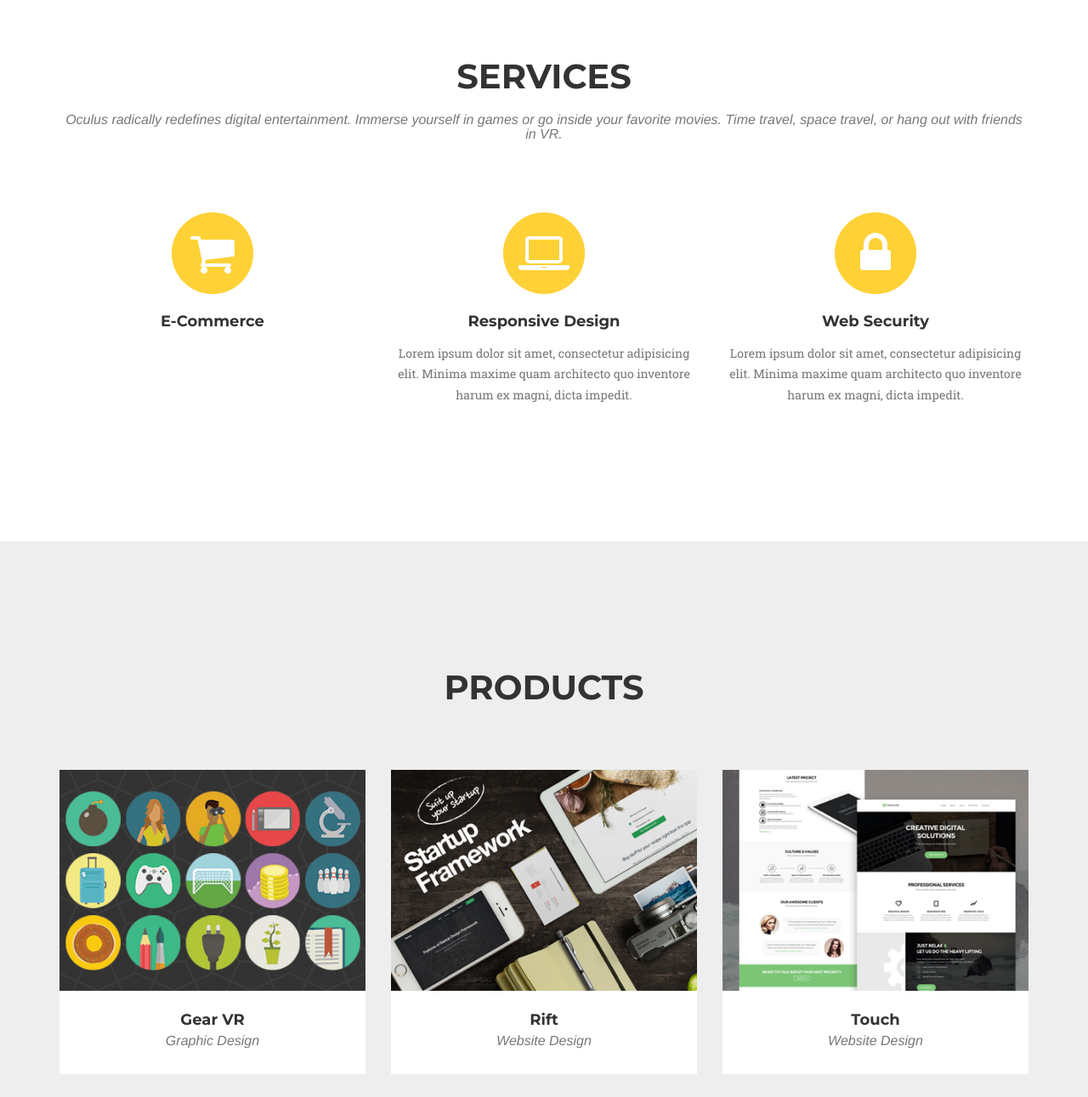
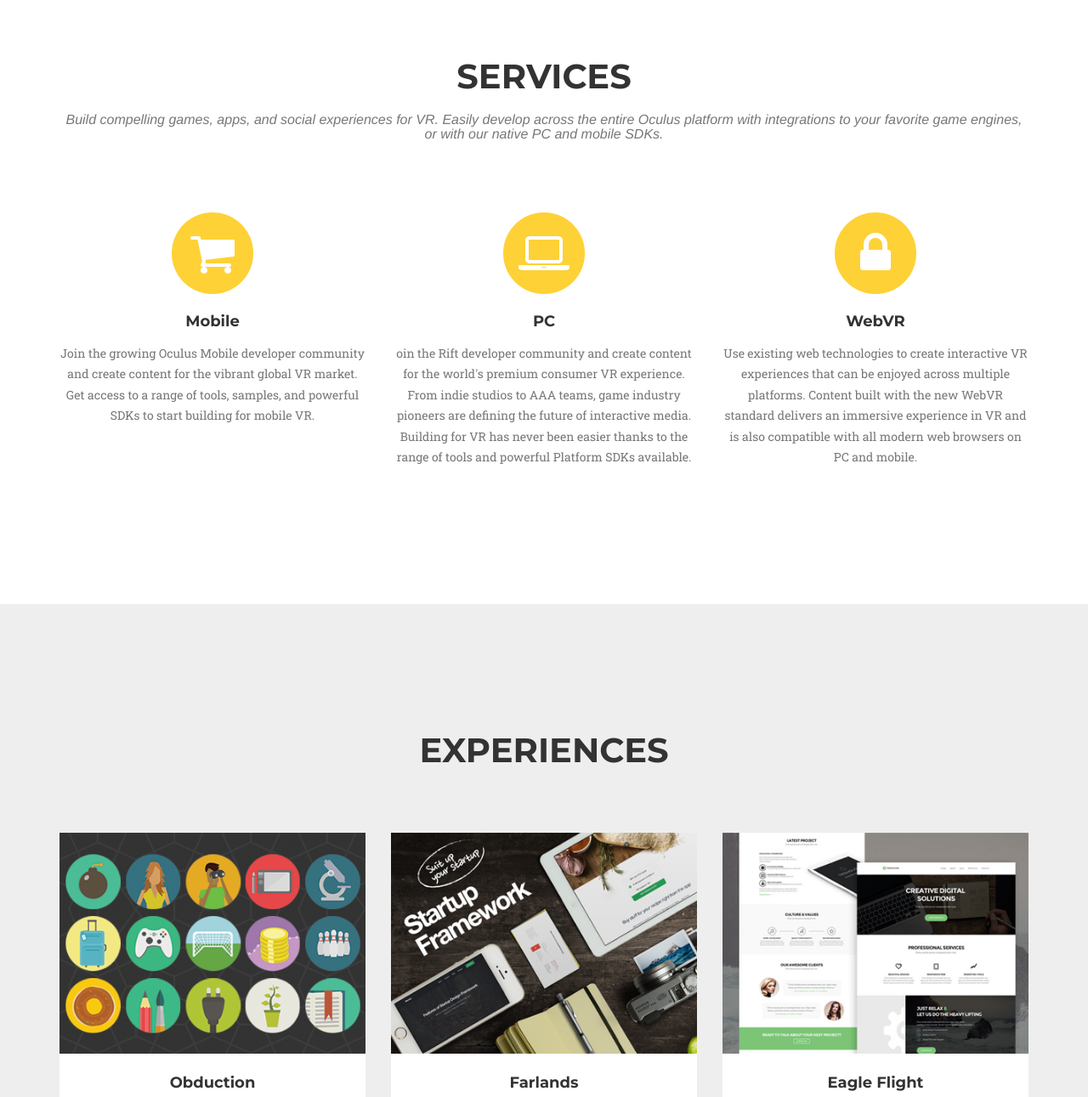
Before and after one commit to ljparchaso/lablispets, a website: page index.html in a window 1280 px wide. Shown: the part 840-2131 px from the top of the page at 85% size. Drawn offline with nearby package versions, Linux system fonts and the light colour scheme; a web font is replaced by a local one.

Commit message:
Update index.html

```diff
--- a/index.html
+++ b/index.html
@@ -9,7 +9,7 @@
     <meta name="description" content="">
     <meta name="author" content="">
 
-    <title>Oculus Rift</title>
+    <title>Oculus</title>
 
     <!-- Bootstrap Core CSS -->
     <link href="vendor/bootstrap/css/bootstrap.min.css" rel="stylesheet">
@@ -43,7 +43,7 @@
                 <button type="button" class="navbar-toggle" data-toggle="collapse" data-target="#bs-example-navbar-collapse-1">
                     <span class="sr-only">Toggle navigation</span> Menu <i class="fa fa-bars"></i>
                 </button>
-                <a class="navbar-brand page-scroll" href="#page-top">The Oculus Rift</a>
+                <a class="navbar-brand page-scroll" href="#page-top">Oculus</a>
             </div>
 
             <!-- Collect the nav links, forms, and other content for toggling -->
@@ -91,7 +91,7 @@
             <div class="row">
                 <div class="col-lg-12 text-center">
                     <h2 class="section-heading">Services</h2>
-                    <h3 class="section-subheading text-muted">Oculus radically redefines digital entertainment. Immerse yourself in games or go inside your favorite movies. Time travel, space travel, or hang out with friends in VR.</h3>
+                    <h3 class="section-subheading text-muted">Build compelling games, apps, and social experiences for VR. Easily develop across the entire Oculus platform with integrations to your favorite game engines, or with our native PC and mobile SDKs.</h3>
                 </div>
             </div>
             <div class="row text-center">
@@ -100,24 +100,24 @@
                         <i class="fa fa-circle fa-stack-2x text-primary"></i>
                         <i class="fa fa-shopping-cart fa-stack-1x fa-inverse"></i>
                     </span>
-                    <h4 class="service-heading">E-Commerce</h4>
-                    <p class="text-muted"></p>
+                    <h4 class="service-heading">Mobile</h4>
+                    <p class="text-muted">Join the growing Oculus Mobile developer community and create content for the vibrant global VR market. Get access to a range of tools, samples, and powerful SDKs to start building for mobile VR.</p>
                 </div>
                 <div class="col-md-4">
                     <span class="fa-stack fa-4x">
                         <i class="fa fa-circle fa-stack-2x text-primary"></i>
                         <i class="fa fa-laptop fa-stack-1x fa-inverse"></i>
                     </span>
-                    <h4 class="service-heading">Responsive Design</h4>
-                    <p class="text-muted">Lorem ipsum dolor sit amet, consectetur adipisicing elit. Minima maxime quam architecto quo inventore harum ex magni, dicta impedit.</p>
+                    <h4 class="service-heading">PC</h4>
+                    <p class="text-muted">oin the Rift developer community and create content for the world's premium consumer VR experience. From indie studios to AAA teams, game industry pioneers are defining the future of interactive media. Building for VR has never been easier thanks to the range of tools and powerful Platform SDKs available.</p>
                 </div>
                 <div class="col-md-4">
                     <span class="fa-stack fa-4x">
                         <i class="fa fa-circle fa-stack-2x text-primary"></i>
                         <i class="fa fa-lock fa-stack-1x fa-inverse"></i>
                     </span>
-                    <h4 class="service-heading">Web Security</h4>
-                    <p class="text-muted">Lorem ipsum dolor sit amet, consectetur adipisicing elit. Minima maxime quam architecto quo inventore harum ex magni, dicta impedit.</p>
+                    <h4 class="service-heading">WebVR</h4>
+                    <p class="text-muted">Use existing web technologies to create interactive VR experiences that can be enjoyed across multiple platforms. Content built with the new WebVR standard delivers an immersive experience in VR and is also compatible with all modern web browsers on PC and mobile.</p>
                 </div>
             </div>
         </div>
@@ -128,7 +128,7 @@
         <div class="container">
             <div class="row">
                 <div class="col-lg-12 text-center">
-                    <h2 class="section-heading">Products</h2>
+                    <h2 class="section-heading">Experiences</h2>
                     <h3 class="section-subheading text-muted"></h3>
                 </div>
             </div>
@@ -143,8 +143,8 @@
                         <img src="img/portfolio/roundicons.png" class="img-responsive" alt="">
                     </a>
                     <div class="portfolio-caption">
-                        <h4>Gear VR</h4>
-                        <p class="text-muted">Graphic Design</p>
+                        <h4>Obduction</h4>
+                        <p class="text-muted"></p>
                     </div>
                 </div>
                 <div class="col-md-4 col-sm-6 portfolio-item">
@@ -157,8 +157,8 @@
                         <img src="img/portfolio/startup-framework.png" class="img-responsive" alt="">
                     </a>
                     <div class="portfolio-caption">
-                        <h4>Rift</h4>
-                        <p class="text-muted">Website Design</p>
+                        <h4>Farlands</h4>
+                        <p class="text-muted"></p>
                     </div>
                 </div>
                 <div class="col-md-4 col-sm-6 portfolio-item">
@@ -171,8 +171,8 @@
                         <img src="img/portfolio/treehouse.png" class="img-responsive" alt="">
                     </a>
                     <div class="portfolio-caption">
-                        <h4>Touch</h4>
-                        <p class="text-muted">Website Design</p>
+                        <h4>Eagle Flight</h4>
+                        <p class="text-muted"></p>
                     </div>
                 </div>
                 <div class="col-md-4 col-sm-6 portfolio-item">
@@ -185,8 +185,8 @@
                         <img src="img/portfolio/golden.png" class="img-responsive" alt="">
                     </a>
                     <div class="portfolio-caption">
-                        <h4>Golden</h4>
-                        <p class="text-muted">Website Design</p>
+                        <h4>ADR1FT</h4>
+                        <p class="text-muted"></p>
                     </div>
                 </div>
                 <div class="col-md-4 col-sm-6 portfolio-item">
@@ -199,7 +199,7 @@
                         <img src="img/portfolio/escape.png" class="img-responsive" alt="">
                     </a>
                     <div class="portfolio-caption">
-                        <h4>Escape</h4>
+                        <h4>360 Photos</h4>
                         <p class="text-muted">Website Design</p>
                     </div>
                 </div>
@@ -213,7 +213,7 @@
                         <img src="img/portfolio/dreams.png" class="img-responsive" alt="">
                     </a>
                     <div class="portfolio-caption">
-                        <h4>Dreams</h4>
+                        <h4>Video</h4>
                         <p class="text-muted">Website Design</p>
                     </div>
                 </div>
```
